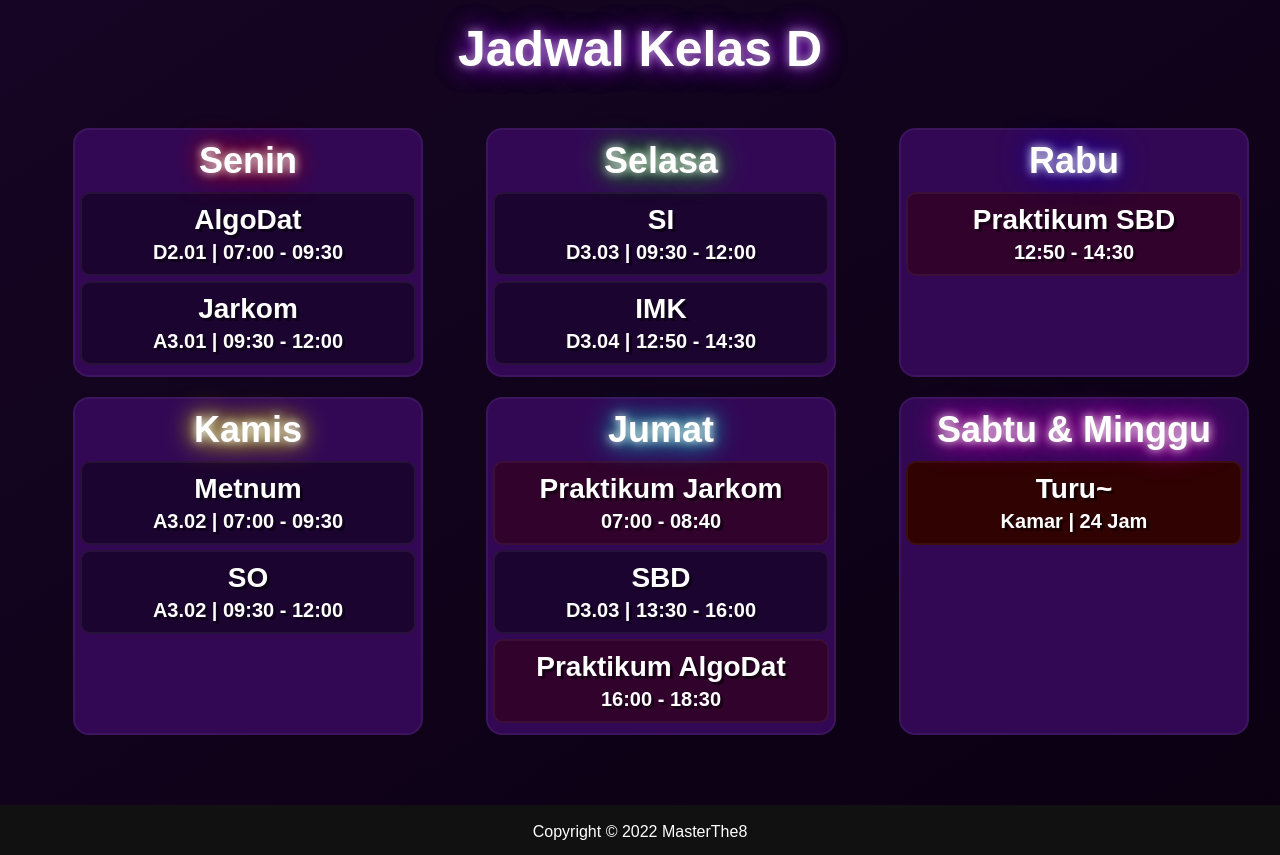
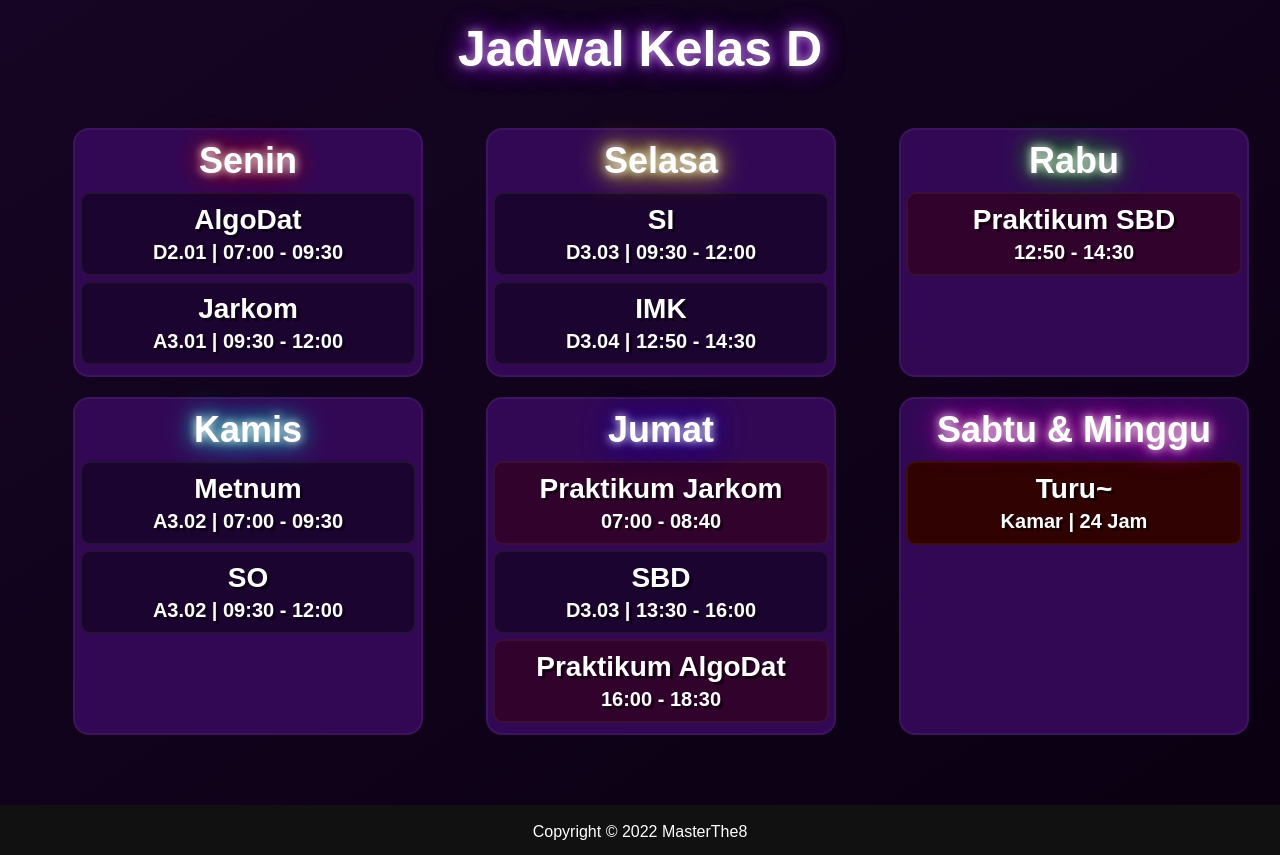
Before and after one commit to MasterThe8/jadwal-kelas-d, a plain HTML site: page index.html in a window 1280 px wide. Drawn offline with Linux system fonts and the light colour scheme.

Commit message:
Update index.html

```diff
--- a/index.html
+++ b/index.html
@@ -27,7 +27,7 @@
             </div>
             <div class="card">
                 <div class="box-hari">
-                    <h2 class="text-green">Selasa</h2>
+                    <h2 class="text-yellow">Selasa</h2>
                 </div>
                 <div class="box-matkul">
                     <h3>SI</h3>
@@ -40,7 +40,7 @@
             </div>
             <div class="card">
                 <div class="box-hari">
-                    <h2 class="text-blue">Rabu</h2>
+                    <h2 class="text-green">Rabu</h2>
                 </div>
                 <div class="box-matkul" style="background-color: #30022c;">
                     <h3>Praktikum SBD</h3>
@@ -53,7 +53,7 @@
         <div class="content" style="padding-top: 0px;">
             <div class="card">
                 <div class="box-hari">
-                    <h2 class="text-yellow">Kamis</h2>
+                    <h2 class="text-bluelight">Kamis</h2>
                 </div>
                 <div class="box-matkul">
                     <h3>Metnum</h3>
@@ -66,7 +66,7 @@
             </div>
             <div class="card">
                 <div class="box-hari">
-                    <h2 class="text-bluelight">Jumat</h2>
+                    <h2 class="text-blue">Jumat</h2>
                 </div>
                 <div class="box-matkul" style="background-color: #30022c;">
                     <h3>Praktikum Jarkom</h3>
```
